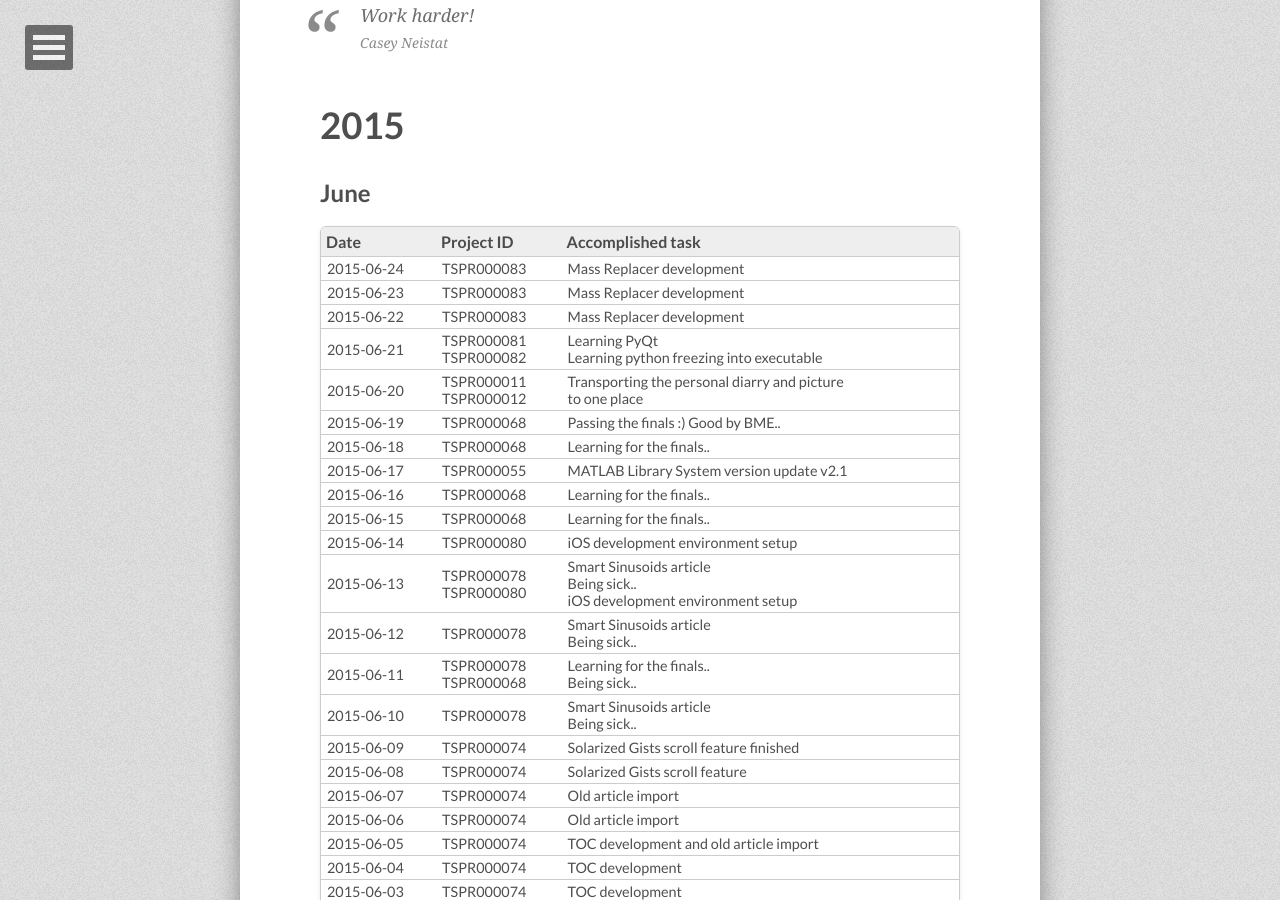
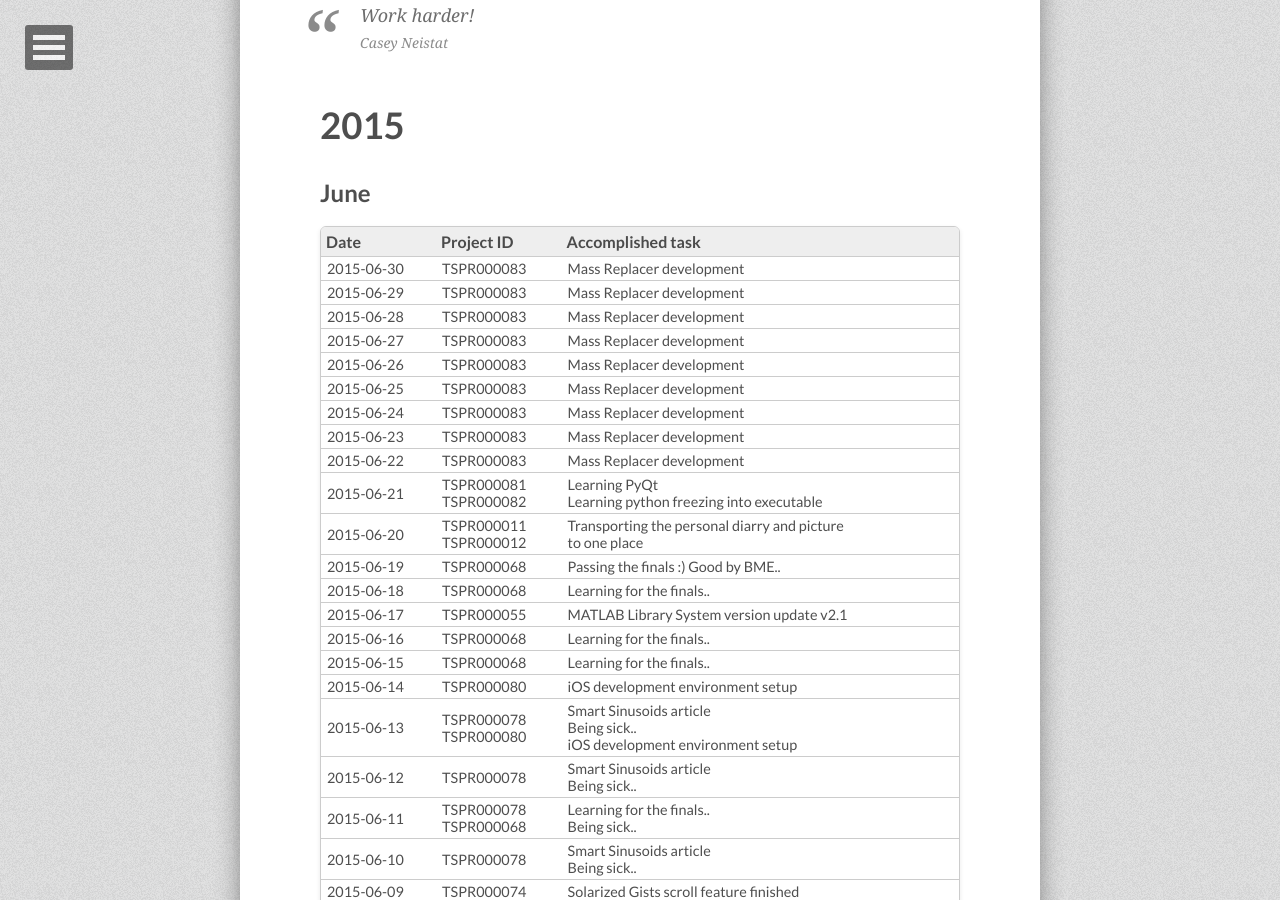
Before and after one commit to tiborsimon/tiborsimon.github.io, a Jekyll site: the page built from worklog/index.md, in a window 1280 px wide and 900 px high, scrolled down 727 px. Built offline with Jekyll 4.4.1, drawn with Linux system fonts in a browser that asks for light colours; nearby versions of some CDN libraries.

Commit message:
Update index.md

```diff
--- a/worklog/index.md
+++ b/worklog/index.md
@@ -32,6 +32,12 @@ Work harder!
 
 | Date | Project ID | Accomplished task |
 |:-----------|:------------|:------------|
+| 2015-06-30 | TSPR000083 | Mass Replacer development
+| 2015-06-29 | TSPR000083 | Mass Replacer development
+| 2015-06-28 | TSPR000083 | Mass Replacer development
+| 2015-06-27 | TSPR000083 | Mass Replacer development
+| 2015-06-26 | TSPR000083 | Mass Replacer development
+| 2015-06-25 | TSPR000083 | Mass Replacer development
 | 2015-06-24 | TSPR000083 | Mass Replacer development
 | 2015-06-23 | TSPR000083 | Mass Replacer development
 | 2015-06-22 | TSPR000083 | Mass Replacer development
```
